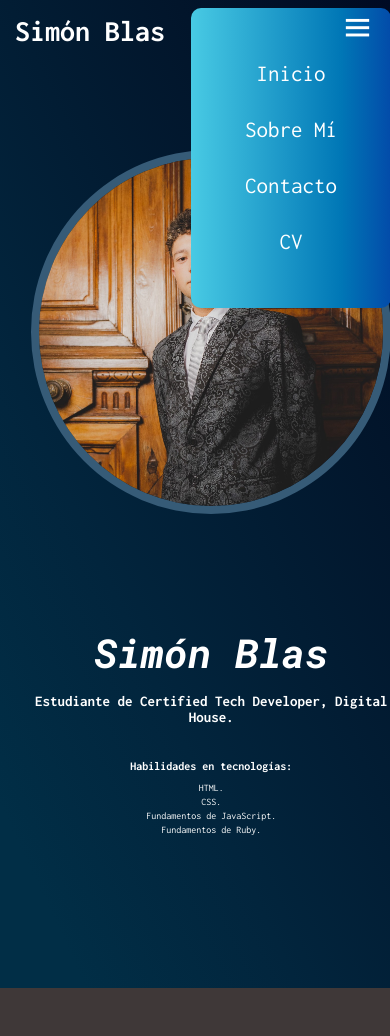
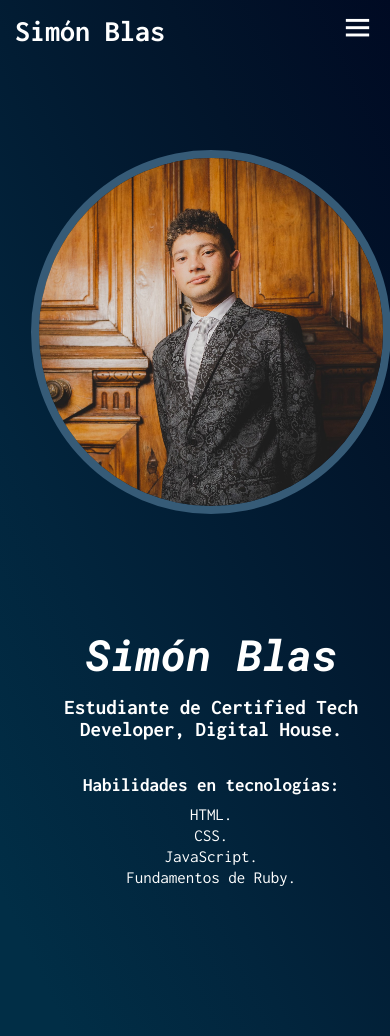
Before and after one commit to Simonblas/proyecto-html-css, a plain HTML site: page index.html in a window 390 px wide. Shown: the top 1036 px of the page. Drawn offline with nearby package versions, Linux system fonts and the light colour scheme.

Commit message:
esta rama y este commit tienen agregado javascript

```diff
--- a/index.html
+++ b/index.html
@@ -33,10 +33,7 @@
         </ul>
 
         <!-- boton de menu para celus -->
-        <input type="checkbox" name="checkbox" id="menu-toogle">
-        <label for="menu-toogle" class="menu-icon-action">
-            <div class="bx bx-menu" id="menuicon"></div>
-        </label>
+        <div class="bx bx-menu" id="menuicon"></div>
     </header>
 
     <!-- Hero section -->
@@ -55,7 +52,7 @@
             <ul>
                 <li>HTML.</li>
                 <li>CSS.</li>
-                <li>Fundamentos de JavaScript.</li>
+                <li>JavaScript.</li>
                 <li>Fundamentos de Ruby.</li>
             </ul>
         </div>
@@ -88,7 +85,9 @@
     <footer class="pie">
         <h2 class="logo">Simón Blas</h2>
     </footer>
-
+    <!-- script de scrollreveal -->
+    <script src="https://unpkg.com/scrollreveal"></script>
+    <script src="script.js"></script>
 </body>
 
 </html>
--- /dev/null
+++ b/script.js
@@ -0,0 +1,18 @@
+const menu = document.querySelector('#menuicon');
+const navlist = document.querySelector('.navlist')
+
+menu.onclick = () => {
+    menu.classList.toggle('bx-x')
+    navlist.classList.toggle('open')
+}
+
+const scrollreveal = ScrollReveal({
+    distance: '65px',
+    duration: 2000,
+    delay: 450,
+    reset: true
+});
+
+scrollreveal.reveal('.hero', { delay: 100, origin: 'top' })
+scrollreveal.reveal('.container-redes', { delay: 100, origin: 'bottom' })
+scrollreveal.reveal('.pie', { delay: 100, origin: 'right' })
--- a/style.css
+++ b/style.css
@@ -51,7 +51,7 @@ header {
 }
 
 body {
-    background-color: rgb(63, 56, 56);
+    background: linear-gradient(245deg, #000a23 0%, #02152b 25%, #021d34 45%, #02253d 65%, #012e46 90%);
 }
 
 .pie {
@@ -80,7 +80,7 @@ body {
 .container-redes {
     background: linear-gradient(90deg, #48cae4 0%, #0077b6 75%, #034ba9 100%);
     border-radius: 10px;
-    position: fixed;
+    position: absolute;
     bottom: 0;
     width: 30vw;
     z-index: 10;
@@ -106,19 +106,8 @@ body {
     border-bottom: 3px solid rgb(23, 21, 21);
 }
 
-#menu-toogle {
-    /* esto nunca queremos que se vea, ya que solo es un checkbox para el menu icon, este es el display del input */
-    display: none;
-}
-
 #menuicon {
     /* va sin display porque solamente queremos que se vea cuando el viewport width sea de celulares, es el display del icono de menu */
-    display: none;
-}
-
-
-.menu-icon-action {
-    /* esto le saca el display al label para que no se le pueda hacer click a nada (es para estar seguros), es el display del label */
     display: none;
 }
 
@@ -126,7 +115,6 @@ body {
     height: 100%;
     width: 100%;
     min-height: 100vh;
-    background: linear-gradient(245deg, #000a23 0%, #02152b 25%, #021d34 45%, #02253d 65%, #012e46 90%);
     position: relative;
     display: grid;
     grid-template-columns: 1fr 1fr;
@@ -152,7 +140,7 @@ section {
 }
 
 .hero-text h1 {
-    font-size: 58px;
+    font-size: 61px;
     margin-bottom: 20px;
     font-family: "Roboto Mono", monospace;
     font-style: italic;
@@ -160,17 +148,17 @@ section {
 }
 
 .hero-text h3 {
-    font-size: 22px;
+    font-size: 25px;
     margin-bottom: 35px;
 }
 
 .hero-text h4 {
-    font-size: 18px;
+    font-size: 21px;
     margin-bottom: 10px;
 }
 
 .hero-text ul li {
-    font-size: 16px;
+    font-size: 19px;
     margin-bottom: 3px;
     list-style: disc;
 }
@@ -179,18 +167,18 @@ section {
 
     .hero-text h3 {
         transition: .5s;
-        font-size: 20px;
+        font-size: 23px;
     }
 
 
     .hero-text h4 {
         transition: .5s;
-        font-size: 14px;
+        font-size: 17px;
     }
 
     .hero-text ul li {
         transition: .5s;
-        font-size: 12px;
+        font-size: 15px;
     }
 
     .hero-img img {
@@ -208,17 +196,17 @@ section {
 
     .hero-text h3 {
         transition: .5s;
-        font-size: 15px;
+        font-size: 18px;
     }
 
     .hero-text h4 {
         transition: .5s;
-        font-size: 12px;
+        font-size: 16px;
     }
 
     .hero-text ul li {
         transition: .5s;
-        font-size: 10px;
+        font-size: 14px;
     }
 
 }
@@ -232,10 +220,21 @@ section {
 
 @media (max-width: 768px) {
 
-    .menu-icon-action {
-        display: block;
+    .hero-text h1 {
+        font-size: 43px;
     }
 
+    .hero-text h3 {
+        font-size: 21px;
+    }
+
+    .hero-text h4 {
+        font-size: 19px;
+    }
+
+    .hero-text ul li {
+        font-size: 17px;
+    }
 
     #menuicon {
         display: block;
@@ -274,7 +273,7 @@ section {
     .logo {
         border-bottom: none;
         animation-name: celu;
-        animation-duration: ininite;
+        /* animation-duration: indinite; */
     }
 
     .logo:hover {
@@ -294,12 +293,16 @@ section {
         width: 200px;
         height: 300px;
         background: linear-gradient(90deg, #48cae4 0%, #0077b6 75%, #034ba9 100%);
-        display: flex;
+        display: none;
         flex-direction: column;
         align-items: center;
         justify-content: center;
         border-radius: 10px;
-        transition: all .5s linear;
+        /* transition: all .5s linear; */
+    }
+
+    .navlist.open {
+        display: flex;
     }
 
     .navlist a {
@@ -320,12 +323,10 @@ section {
     }
 
     .container-redes {
-        position: absolute;
-        bottom: -280px;
+        position: relative;
+        bottom: 0px;
         left: 20vw;
+        width: 60vw;
     }
 
-    nav.container-redes {
-        width: 60vw;
-    }
 }
```
